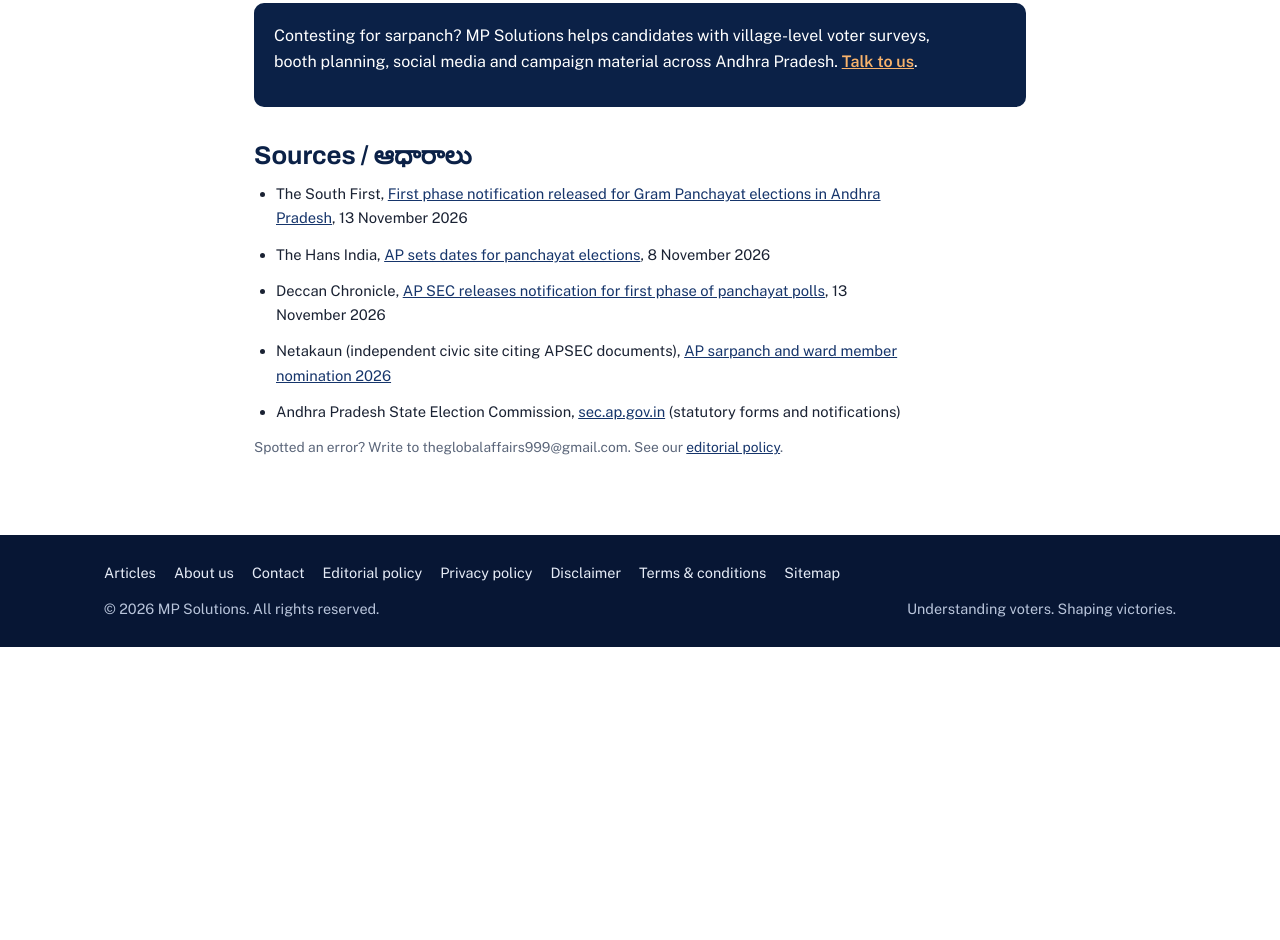
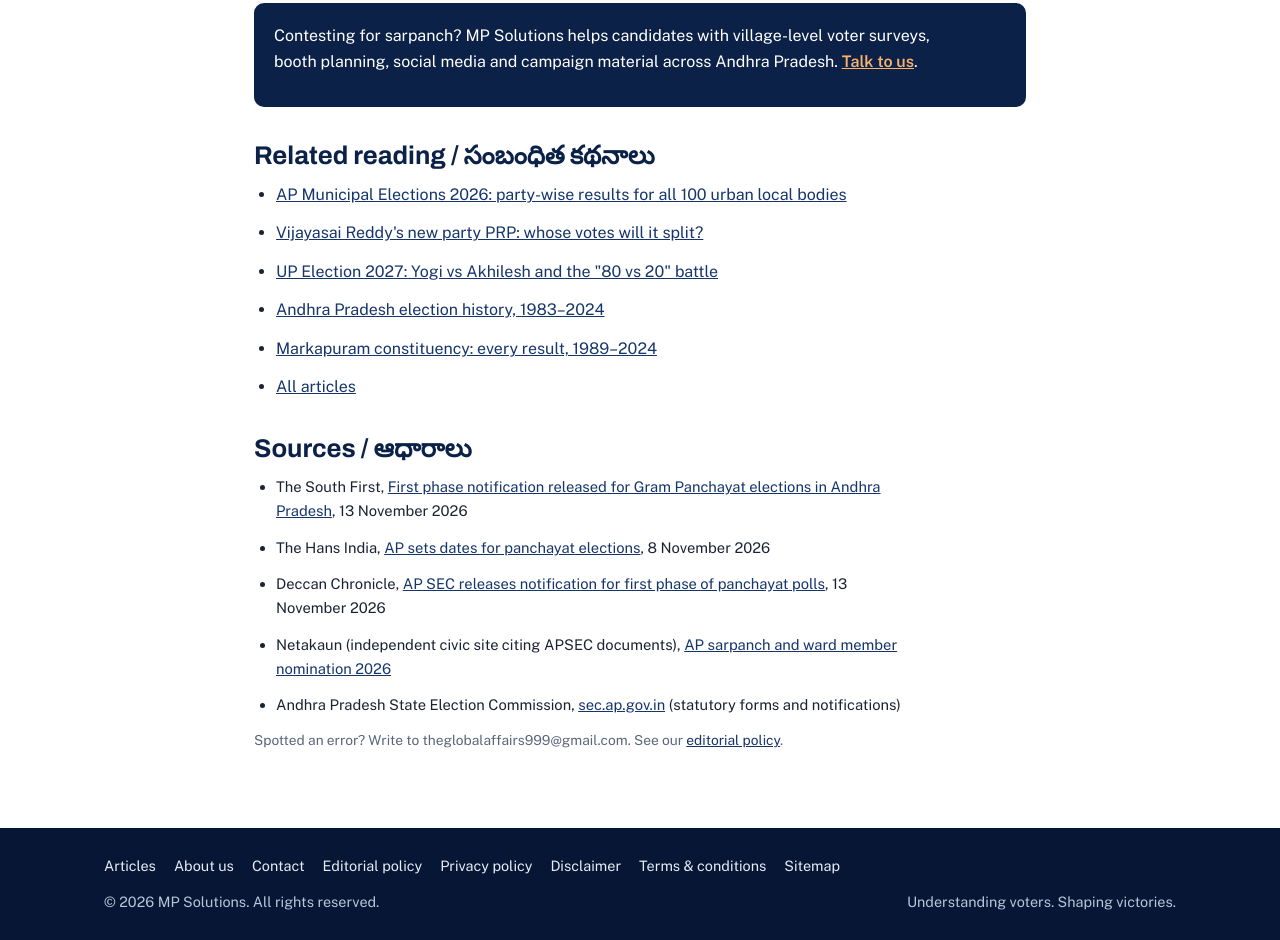
Before and after one commit to theglobalaffairs999-lab/mpsolutions-website, a plain HTML site: page articles/ap-sarpanch-nomination-2026-documents-eligibility-deposit.html in a window 1280 px wide. Shown: the part 3478-4418 px from the top of the page. Before the commit the page ends 4125 px from the top, so only its background shows below. Drawn offline with nearby package versions, Linux system fonts and the light colour scheme.

Commit message:
Add related-reading links to sarpanch nomination article (#1)
Links to the other election articles and the articles index to help
readers find more content and improve internal linking.


Claude-Session: https://claude.ai/code/session_01J2PUJwW6Ctwfpy9yWghLBm

Co-authored-by: Claude <noreply@anthropic.com>

```diff
--- a/articles/ap-sarpanch-nomination-2026-documents-eligibility-deposit.html
+++ b/articles/ap-sarpanch-nomination-2026-documents-eligibility-deposit.html
@@ -247,6 +247,18 @@ footer .row{display:flex;flex-wrap:wrap;justify-content:space-between;gap:8px}
 <div class="cta"><p>సర్పంచ్‌గా పోటీ చేస్తున్నారా? గ్రామ స్థాయి ఓటర్ సర్వే, బూత్ ప్లానింగ్, సోషల్ మీడియా, ప్రచార సామగ్రి కోసం MP Solutions ని <a href="/contact.html">సంప్రదించండి</a>.</p></div>
 </article>
 
+<section class="related" aria-label="Related articles">
+<h2>Related reading / సంబంధిత కథనాలు</h2>
+<ul>
+<li><a href="/articles/ap-municipal-elections-2026-results.html">AP Municipal Elections 2026: party-wise results for all 100 urban local bodies</a></li>
+<li><a href="/articles/vijayasai-reddy-new-party-prp-parivartan-rajniti-party.html">Vijayasai Reddy's new party PRP: whose votes will it split?</a></li>
+<li><a href="/articles/up-election-2027-yogi-vs-akhilesh-80-vs-20-analysis.html">UP Election 2027: Yogi vs Akhilesh and the "80 vs 20" battle</a></li>
+<li><a href="/articles/andhra-pradesh-assembly-election-history-1983-2024.html">Andhra Pradesh election history, 1983–2024</a></li>
+<li><a href="/articles/markapuram-assembly-constituency-election-results.html">Markapuram constituency: every result, 1989–2024</a></li>
+<li><a href="/articles/">All articles</a></li>
+</ul>
+</section>
+
 <h2>Sources / ఆధారాలు</h2>
 <ul class="sources">
 <li>The South First, <a href="https://thesouthfirst.com/andhrapradesh/first-phase-notification-released-for-gram-panchayat-elections-in-andhra-pradesh/" rel="noopener" target="_blank">First phase notification released for Gram Panchayat elections in Andhra Pradesh</a>, 13 November 2026</li>
```
